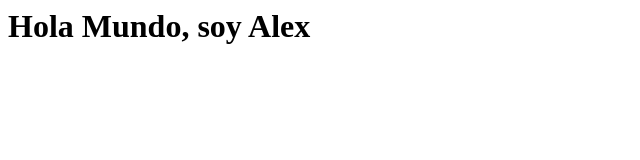
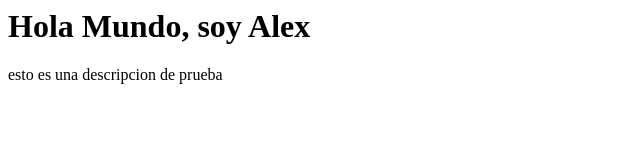
Before and after one commit to AlexSiv998/Curso-23-Alexander-Siv, a plain HTML site: page index.html in a window 1280 px wide. Shown: the whole page, without its empty margins (0-640 px from the left). Drawn offline with Linux system fonts and the light colour scheme.

Commit message:
Update index.html

```diff
--- a/index.html
+++ b/index.html
@@ -1 +1,3 @@
 <h1> Hola Mundo, soy Alex</h1>
+
+<p1> esto es una descripcion de prueba</p1>
```
